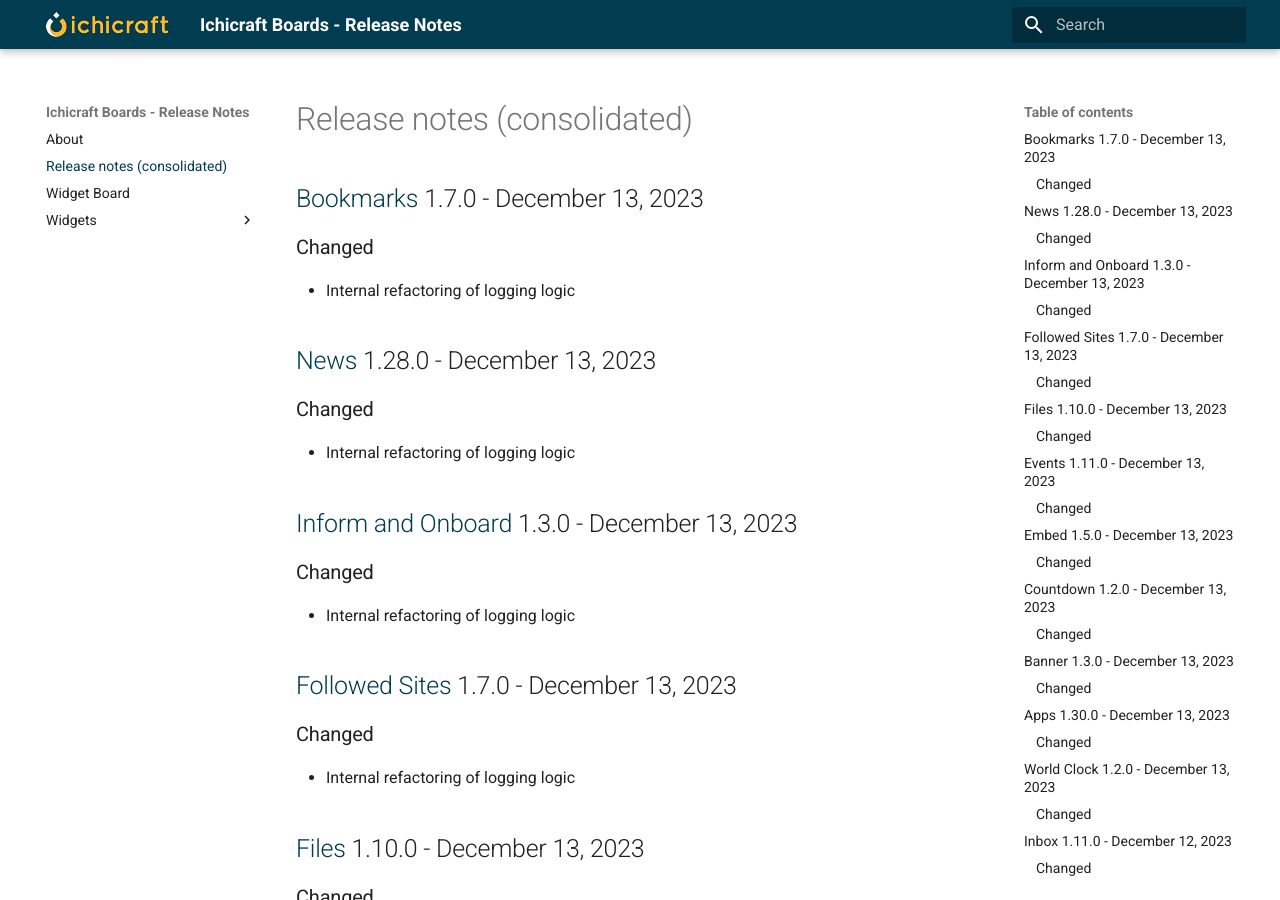
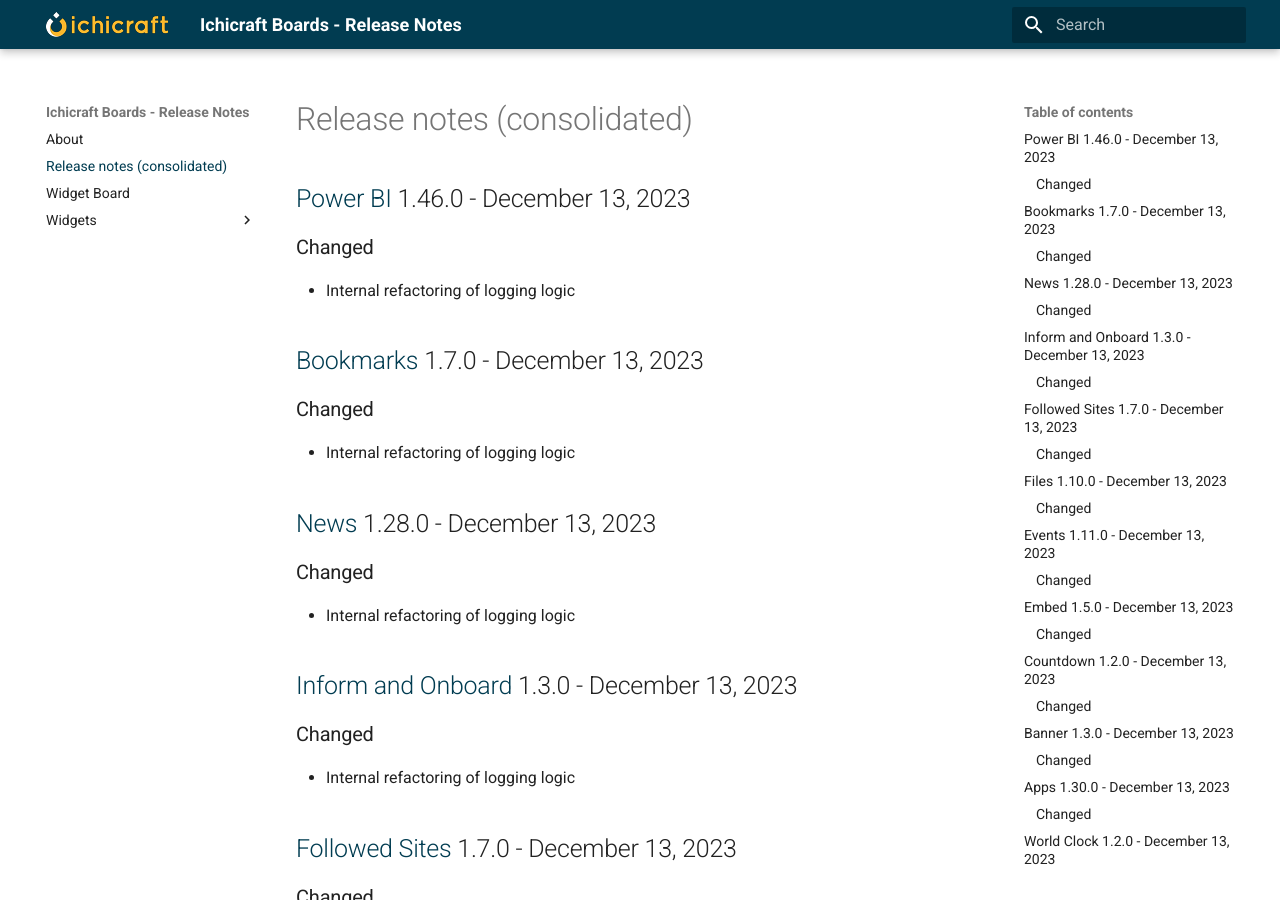
Before and after one commit to ichicraft/widgets-docs, an MkDocs documentation site: the page built from docs/Release-notes-(consolidated).md, in a window 1280 px wide and 900 px high. Built offline with MkDocs 1.6.1 and Material for MkDocs 9.7.7, drawn with Linux system fonts in a browser that asks for light colours.

Commit message:
Release notes updated by BuildService

```diff
--- a/docs/Release-notes-(consolidated).md
+++ b/docs/Release-notes-(consolidated).md
@@ -1,3 +1,9 @@
+## [Power BI](./Widgets/Power BI.md) 1.46.0 - December 13, 2023
+
+### Changed
+- Internal refactoring of logging logic
+
+
 ## [Bookmarks](./Widgets/Bookmarks.md) 1.7.0 - December 13, 2023
 
 ### Changed
```
Also changed, not shown: docs/Widgets/Power BI.md (+6 -0 lines).
